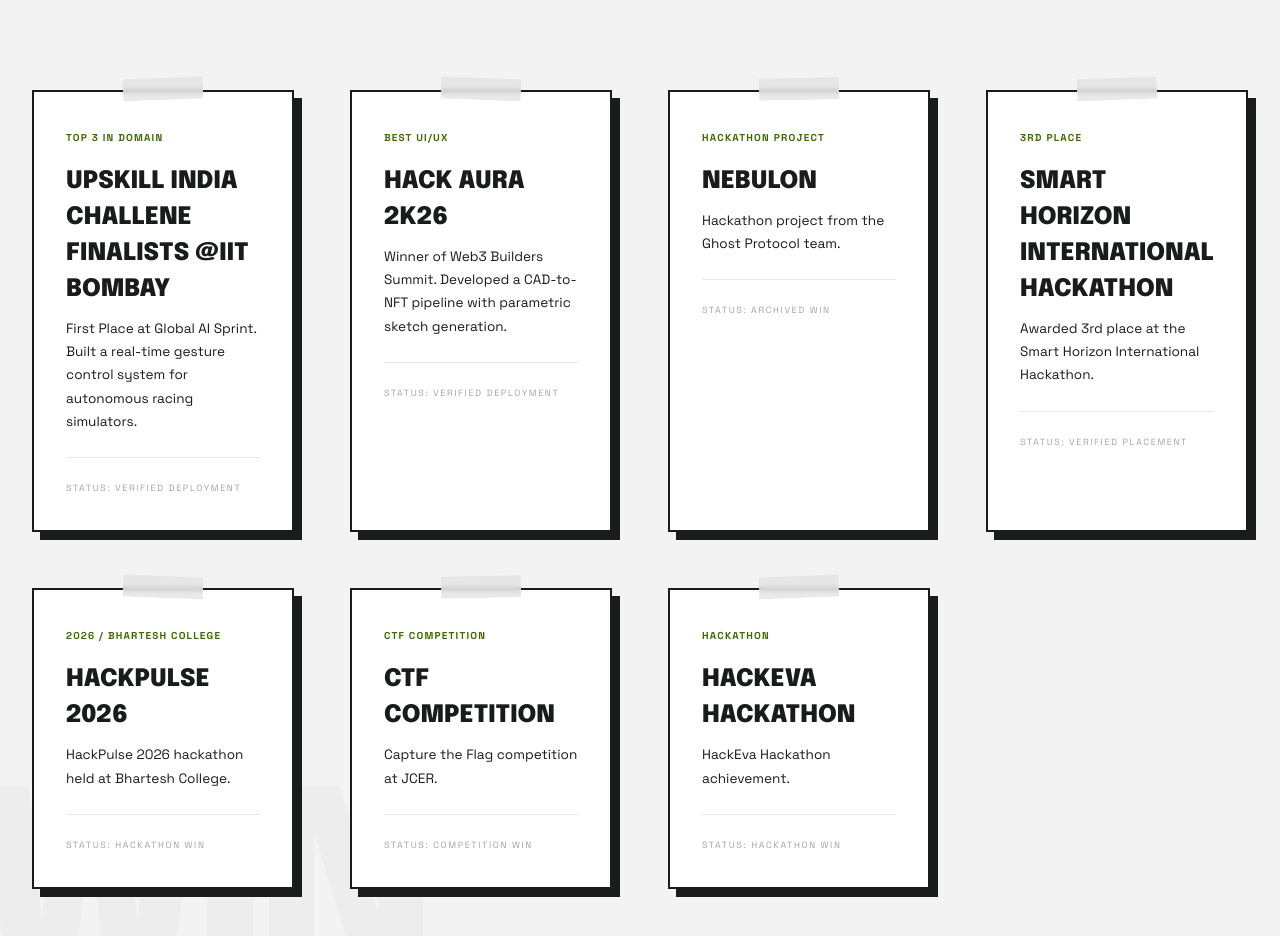
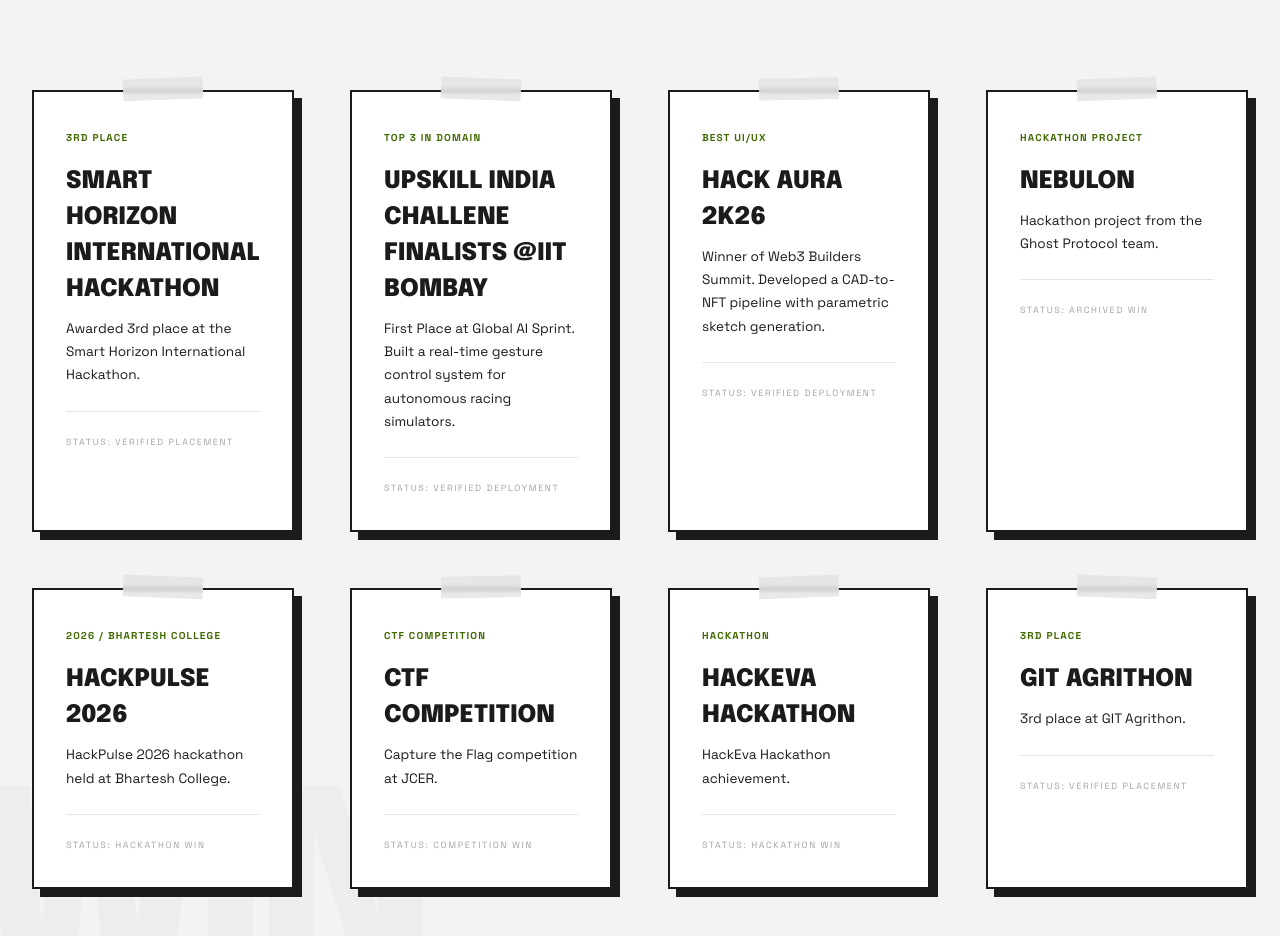
Before and after one commit to omkar-sip/ghost-protocol, a Next.js app: page / in a window 1280 px wide. Shown: the part 1020-1956 px from the top of the page. Built offline with nearby package versions, Linux system fonts and the light colour scheme; no server answers.

Commit message:
Prioritize international hackathon win

```diff
--- a/src/components/WinsSection.tsx
+++ b/src/components/WinsSection.tsx
@@ -41,6 +41,13 @@ export default function WinsSection({ settings: content }: SectionProps) {
   const tapeRotations = ['rotate(-2deg)', 'rotate(2deg)', 'rotate(-1deg)'];
   const fallbackWins: WinCard[] = [
     {
+      id: '5',
+      badge: '3rd Place',
+      title: 'SMART HORIZON INTERNATIONAL HACKATHON',
+      description: 'Awarded 3rd place at the Smart Horizon International Hackathon.',
+      status: 'Status: Verified Placement',
+    },
+    {
       id: '1',
       badge: 'TOP 3 IN DOMAIN',
       title: 'UPSKILL INDIA CHALLENE FINALISTS @IIT BOMBAY',
@@ -62,13 +69,6 @@ export default function WinsSection({ settings: content }: SectionProps) {
       status: 'Status: Archived Win',
     },
     {
-      id: '5',
-      badge: '3rd Place',
-      title: 'SMART HORIZON INTERNATIONAL HACKATHON',
-      description: 'Awarded 3rd place at the Smart Horizon International Hackathon.',
-      status: 'Status: Verified Placement',
-    },
-    {
       id: '6',
       badge: '2026 / Bhartesh College',
       title: 'HACKPULSE 2026',
@@ -88,6 +88,13 @@ export default function WinsSection({ settings: content }: SectionProps) {
       title: 'HACKEVA HACKATHON',
       description: 'HackEva Hackathon achievement.',
       status: 'Status: Hackathon Win',
+    },
+    {
+      id: '9',
+      badge: '3rd Place',
+      title: 'GIT AGRITHON',
+      description: '3rd place at GIT Agrithon.',
+      status: 'Status: Verified Placement',
     },
   ];
   const obsoleteTitles = new Set(['NEURAL_DRIFT', 'SYNTH_BLUEPRINT', 'ANALOG_CLOUD']);
--- a/src/data/content.json
+++ b/src/data/content.json
@@ -52,6 +52,14 @@
     "stamp": "ARCHIVE_03_WINS",
     "cards": [
       {
+        "id": "5",
+        "badge": "3rd Place",
+        "title": "SMART HORIZON INTERNATIONAL HACKATHON",
+        "description": "Awarded 3rd place at the Smart Horizon International Hackathon.",
+        "status": "Status: Verified Placement",
+        "imageUrl": ""
+      },
+      {
         "id": "1",
         "badge": "TOP 3 IN DOMAIN",
         "title": "UPSKILL INDIA CHALLENE FINALISTS @IIT BOMBAY",
@@ -76,14 +84,6 @@
         "imageUrl": ""
       },
       {
-        "id": "5",
-        "badge": "3rd Place",
-        "title": "SMART HORIZON INTERNATIONAL HACKATHON",
-        "description": "Awarded 3rd place at the Smart Horizon International Hackathon.",
-        "status": "Status: Verified Placement",
-        "imageUrl": ""
-      },
-      {
         "id": "6",
         "badge": "2026 / Bhartesh College",
         "title": "HACKPULSE 2026",
@@ -105,6 +105,14 @@
         "title": "HACKEVA HACKATHON",
         "description": "HackEva Hackathon achievement.",
         "status": "Status: Hackathon Win",
+        "imageUrl": ""
+      },
+      {
+        "id": "9",
+        "badge": "3rd Place",
+        "title": "GIT AGRITHON",
+        "description": "3rd place at GIT Agrithon.",
+        "status": "Status: Verified Placement",
         "imageUrl": ""
       }
     ]
--- a/src/data/theme.json
+++ b/src/data/theme.json
@@ -82,6 +82,13 @@
         "stamp": "ARCHIVE_03_WINS",
         "cards": [
           {
+            "id": "5",
+            "badge": "3rd Place",
+            "title": "SMART HORIZON INTERNATIONAL HACKATHON",
+            "description": "Awarded 3rd place at the Smart Horizon International Hackathon.",
+            "status": "Status: Verified Placement"
+          },
+          {
             "id": "1",
             "badge": "TOP 3 IN DOMAIN",
             "title": "UPSKILL INDIA CHALLENE FINALISTS @IIT BOMBAY",
@@ -103,13 +110,6 @@
             "status": "Status: Archived Win"
           },
           {
-            "id": "5",
-            "badge": "3rd Place",
-            "title": "SMART HORIZON INTERNATIONAL HACKATHON",
-            "description": "Awarded 3rd place at the Smart Horizon International Hackathon.",
-            "status": "Status: Verified Placement"
-          },
-          {
             "id": "6",
             "badge": "2026 / Bhartesh College",
             "title": "HACKPULSE 2026",
@@ -129,6 +129,13 @@
             "title": "HACKEVA HACKATHON",
             "description": "HackEva Hackathon achievement.",
             "status": "Status: Hackathon Win"
+          },
+          {
+            "id": "9",
+            "badge": "3rd Place",
+            "title": "GIT AGRITHON",
+            "description": "3rd place at GIT Agrithon.",
+            "status": "Status: Verified Placement"
           }
         ]
       }
```
